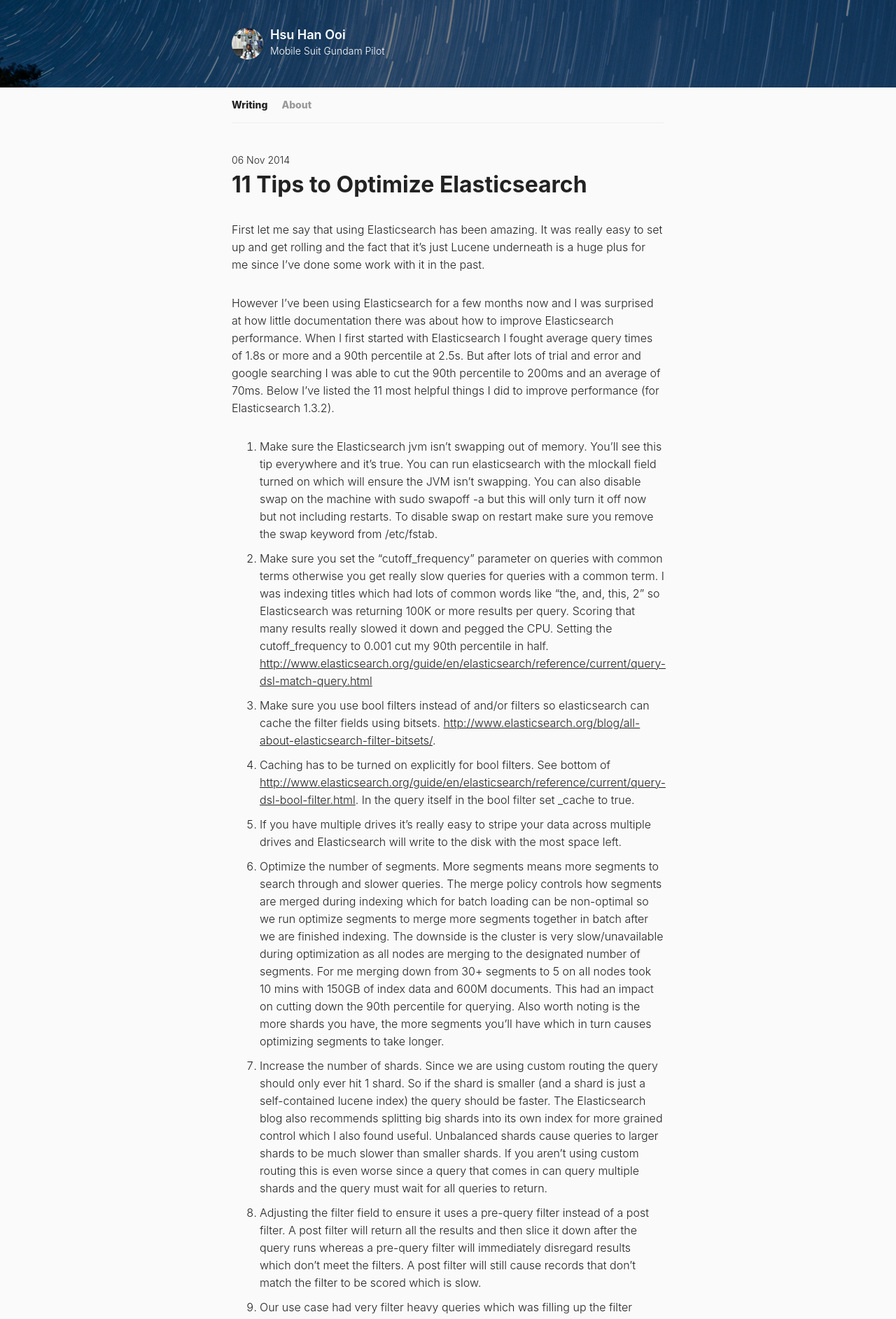
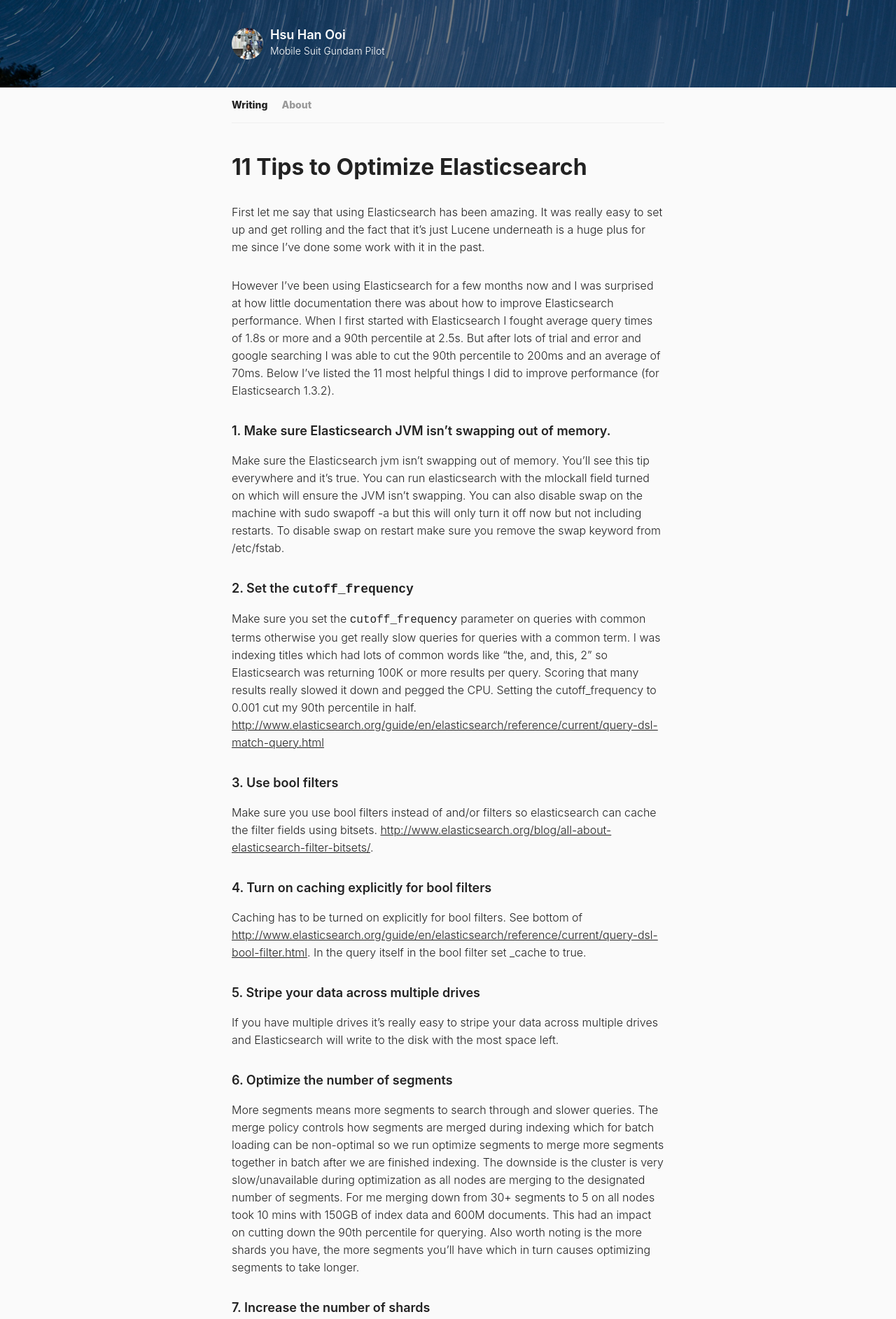
Before and after one commit to hsuhanooi/hsuhanooi.github.io, a Jekyll site: the page built from _posts/2014-11-06-elasticsearch.md, in a window 1280 px wide. Shown: the top 1885 px of the page at 70% size. Built offline with Jekyll 4.4.1, drawn with Linux system fonts in a browser that asks for light colours; Markdown is read by kramdown in place of the engine named in the settings; comment, search, counter and statistics services are not loaded; some of the changed text lies outside the part shown.

Commit message:
styled the posts page and edited them a bit to be easier to read

````diff
--- a/_layouts/post.html
+++ b/_layouts/post.html
@@ -3,7 +3,6 @@ layout: default
 ---
 
 <article class="post">
-  <time datetime="{{ page.date | date_to_xmlschema }}" class="post-date">{{ page.date | date_to_string }}</time>
   <h1 class="post-title">{{ page.title }}</h1>
   {{ content }}
 </article>
--- a/_posts/2014-10-29-rsyslog.md
+++ b/_posts/2014-10-29-rsyslog.md
@@ -14,42 +14,17 @@ First unless you have a good reason to use a previous version you should use the
 
 If you see the below type syntax on a blog or in the documentation this is the old syntax they used to use and you shouldn't follow it. This bit me multiple times.
 
-```
-$ModLoad imfile
-$InputFileName /path/to/file.log`
-$InputFileTag my.logtrust.tag:
-$InputFileStateFile stat-file1-myFileMonitor
-$InputFileSeverity info
-$InputFileFacility local7
-$InputFilePollInterval 1
-$InputFilePersistStateInterval 1
-$InputRunFileMonitor
-```
+<script src="https://gist.github.com/hsukenooi/f320cc12db89d7e27e14a2dcd0571dae.js"></script>
 
 Ubuntu 14.04 and beyond defaults to rsyslog 8.4.4 currently so you won't need to add the apt repo like I did below. Unfortunately my cluster had a mix of 12.04 as well so I had to add the apt repo to be sure.
 
-```
-sudo add-apt-repository ppa:adiscon/v8-stable
-sudo apt-get update
-sudo apt-get install rsyslog
-```
+<script src="https://gist.github.com/hsukenooi/7223fe46414be6d7d18107c7b0268f56.js"></script>
 
 ## Configuring the Client Node
 
 Now that we have 8.4.4 installed we need to configure rsyslog to monitor the log files. Below I have a sample configuration of what I used to monitor Elasticsearch's slow search query log.
 
-elasticsearch.conf
-
-```
-module(load="imfile" PollingInterval="10")
-
-input(type="imfile"
-     File="/elasticsearch/logs/cluster_name_index_search_slowlog.log"
-     Tag="NODE_NAME-search-slow:"
-     StateFile="NODE_NAME-search-slow-state")
-
-*.* @X.X.X.X:514
-```
+<script src="https://gist.github.com/hsukenooi/c245f71b6ea0f33cd373787e4a585cb1.js"></script>
 
 1. The first line just loads the imfile module which contains the code for monitoring a file. It basically stores metadata about what lines have already been sent to the remote server.
 2. The second line defines an input with the details. The type specifies what kind of input it is.
@@ -60,9 +35,7 @@ input(type="imfile"
 
 This just shows an example of monitoring a single file but you can define multiple files to be monitored in the same configuration. After I write the configuration file I'll place it in /etc/rsyslog.d/elasticsearch.conf. By default rsyslog will read all configuration files in /etc/rsyslog.d/ so you just need to place it in there and it should work.
 
-```
-sudo service rsyslog restart
-```
+<script src="https://gist.github.com/hsukenooi/b613c0a0a910cea3782f89be1e5355be.js"></script>
 
 You should always restart the service to pick up any new configuration changes. You can also verify the configuration is correct with rsyslogd -N1. This will just parse all the configuration files and return any errors.
 
@@ -70,10 +43,7 @@ You should always restart the service to pick up any new configuration changes.
 
 If your client isn't sending the data it should be you can add the below to your /etc/rsyslog.conf and then restart it. This will write debug info into /tmp/rsyslog.debug and should show you what it's monitoring and which messages it's sending.
 
-```
-$DebugFile /tmp/rsyslog.debug
-$DebugLevel 2
-```
+<script src="https://gist.github.com/hsukenooi/179f9852bef4347a29d1150a8afca650.js"></script>
 
 ## Configuring the Server Node
 
@@ -81,27 +51,11 @@ The server node is much easier to set up. Edit /etc/rsyslog.conf on the server w
 
 The next part is just a personal preference but I partitioned the logs on the central server by hostname. Here we specify the file name will depend on the hostname variable of the syslog message. So if the host sending the log message is spiderman the output from that client would be written to /var/log/spiderman/syslog.log. The last line just says to use this template FILENAME for all logs.
 
-```
-# provides UDP syslog reception
-$ModLoad imudp
-$UDPServerRun 514
-
-# provides TCP syslog reception
-#$ModLoad imtcp
-#$InputTCPServerRun 514
-
-# This one is the template to generate the log filename dynamically, depending on the client's IP address.
-$template FILENAME,"/var/log/%HOSTNAME%/syslog.log"
-
-# Log all messages to the dynamically formed file. Now each clients log (192.168.1.2, 192.168.1.3,etc...), will be under a separate directory which is formed by the template FILENAME.
-*.* ?FILENAME
-```
+<script src="https://gist.github.com/hsukenooi/7fb2cacd6e0c4d8245065df614d1cccc.js"></script>
 
 Restart the service.
 
-```
-sudo service rsyslog restart
-```
+<script src="https://gist.github.com/hsukenooi/98395e1297604af1bf238538b3cf2f3c.js"></script>
 
 Now you should start seeing logs under /var/log/ by hostname. If you don't you can use the same debug tip from above to try and debug the server as well.
 
--- a/_posts/2014-11-06-elasticsearch.md
+++ b/_posts/2014-11-06-elasticsearch.md
@@ -8,15 +8,37 @@ First let me say that using Elasticsearch has been amazing. It was really easy t
 
 However I've been using Elasticsearch for a few months now and I was surprised at how little documentation there was about how to improve Elasticsearch performance. When I first started with Elasticsearch I fought average query times of 1.8s or more and a 90th percentile at 2.5s. But after lots of trial and error and google searching I was able to cut the 90th percentile to 200ms and an average of 70ms. Below I've listed the 11 most helpful things I did to improve performance (for Elasticsearch 1.3.2).
 
-1. Make sure the Elasticsearch jvm isn't swapping out of memory. You'll see this tip everywhere and it's true. You can run elasticsearch with the mlockall field turned on which will ensure the JVM isn't swapping. You can also disable swap on the machine with sudo swapoff -a but this will only turn it off now but not including restarts. To disable swap on restart make sure you remove the swap keyword from /etc/fstab.
-2. Make sure you set the "cutoff_frequency" parameter on queries with common terms otherwise you get really slow queries for queries with a common term. I was indexing titles which had lots of common words like "the, and, this, 2" so Elasticsearch was returning 100K or more results per query. Scoring that many results really slowed it down and pegged the CPU. Setting the cutoff_frequency to 0.001 cut my 90th percentile in half.  <http://www.elasticsearch.org/guide/en/elasticsearch/reference/current/query-dsl-match-query.html>
-3. Make sure you use bool filters instead of and/or filters so elasticsearch can cache the filter fields using bitsets. <http://www.elasticsearch.org/blog/all-about-elasticsearch-filter-bitsets/>.
-4. Caching has to be turned on explicitly for bool filters. See bottom of <http://www.elasticsearch.org/guide/en/elasticsearch/reference/current/query-dsl-bool-filter.html>. In the query itself in the bool filter set _cache to true.
-5. If you have multiple drives it's really easy to stripe your data across multiple drives and Elasticsearch will write to the disk with the most space left.
-6. Optimize the number of segments. More segments means more segments to search through and slower queries. The merge policy controls how segments are merged during indexing which for batch loading can be non-optimal so we run optimize segments to merge more segments together in batch after we are finished indexing. The downside is the cluster is very slow/unavailable during optimization as all nodes are merging to the designated number of segments. For me merging down from 30+ segments to 5 on all nodes took 10 mins with 150GB of index data and 600M documents. This had an impact on cutting down the 90th percentile for querying. Also worth noting is the more shards you have, the more segments you'll have which in turn causes optimizing segments to take longer.
-7. Increase the number of shards. Since we are using custom routing the query should only ever hit 1 shard. So if the shard is smaller (and a shard is just a self-contained lucene index) the query should be faster.
+## 1. Make sure Elasticsearch JVM isn't swapping out of memory.
+Make sure the Elasticsearch jvm isn't swapping out of memory. You'll see this tip everywhere and it's true. You can run elasticsearch with the mlockall field turned on which will ensure the JVM isn't swapping. You can also disable swap on the machine with sudo swapoff -a but this will only turn it off now but not including restarts. To disable swap on restart make sure you remove the swap keyword from /etc/fstab.
+
+## 2. Set the `cutoff_frequency`
+Make sure you set the `cutoff_frequency` parameter on queries with common terms otherwise you get really slow queries for queries with a common term. I was indexing titles which had lots of common words like "the, and, this, 2" so Elasticsearch was returning 100K or more results per query. Scoring that many results really slowed it down and pegged the CPU. Setting the cutoff_frequency to 0.001 cut my 90th percentile in half.  <http://www.elasticsearch.org/guide/en/elasticsearch/reference/current/query-dsl-match-query.html>
+
+## 3. Use bool filters
+Make sure you use bool filters instead of and/or filters so elasticsearch can cache the filter fields using bitsets. <http://www.elasticsearch.org/blog/all-about-elasticsearch-filter-bitsets/>.
+
+## 4. Turn on caching explicitly for bool filters
+Caching has to be turned on explicitly for bool filters. See bottom of <http://www.elasticsearch.org/guide/en/elasticsearch/reference/current/query-dsl-bool-filter.html>. In the query itself in the bool filter set _cache to true.
+
+## 5. Stripe your data across multiple drives
+If you have multiple drives it's really easy to stripe your data across multiple drives and Elasticsearch will write to the disk with the most space left.
+
+## 6. Optimize the number of segments
+More segments means more segments to search through and slower queries. The merge policy controls how segments are merged during indexing which for batch loading can be non-optimal so we run optimize segments to merge more segments together in batch after we are finished indexing. The downside is the cluster is very slow/unavailable during optimization as all nodes are merging to the designated number of segments. For me merging down from 30+ segments to 5 on all nodes took 10 mins with 150GB of index data and 600M documents. This had an impact on cutting down the 90th percentile for querying. Also worth noting is the more shards you have, the more segments you'll have which in turn causes optimizing segments to take longer.
+
+## 7. Increase the number of shards
+Since we are using custom routing the query should only ever hit 1 shard. So if the shard is smaller (and a shard is just a self-contained lucene index) the query should be faster.
+
 The Elasticsearch blog also recommends splitting big shards into its own index for more grained control which I also found useful. Unbalanced shards cause queries to larger shards to be much slower than smaller shards. If you aren't using custom routing this is even worse since a query that comes in can query multiple shards and the query must wait for all queries to return.
-8. Adjusting the filter field to ensure it uses a pre-query filter instead of a post filter. A post filter will return all the results and then slice it down after the query runs whereas a pre-query filter will immediately disregard results which don't meet the filters. A post filter will still cause records that don't match the filter to be scored which is slow.
-9. Our use case had very filter heavy queries which was filling up the filter cache. Everybody always talks about the field data cache but for us we had issues with filter cache evictions. I increased the size of the filter cache from 10% to 20% and that reduced evictions by half.
-10. If you are using smart routing you should use query_and_fetch and not the default query_then_fetch. query_then_fetch makes 2 roundtrips. One for the query and finds all the documents per shard. The second fetches the data. query_and_fetch only sends 1 roundtrip and combines both query and fetch into one round trip. This is especially helpful if your Elasticsearch nodes aren't within the same rack or have high latency between nodes.
-11. This is less of an optimization as it is making your devops life easier. Ensure all nodes have about the same storage size. Having a single node with a smaller size and using disk-based shard allocation produced ops nightmares for me. The cluster continuously tried to reallocate shards on and off the nodes with a smaller storage space. Later on I found out you can tune the reallocation process using disk based watermarking and tuning how strict the cluster should be about evening out shards. <http://www.elasticsearch.org/guide/en/elasticsearch/reference/current/index-modules-allocation.html>.
+
+## 8. Pre-query filter instead of post filter
+Adjusting the filter field to ensure it uses a pre-query filter instead of a post filter. A post filter will return all the results and then slice it down after the query runs whereas a pre-query filter will immediately disregard results which don't meet the filters. A post filter will still cause records that don't match the filter to be scored which is slow.
+
+## 9. Increase the size of ther filter cache
+Our use case had very filter heavy queries which was filling up the filter cache. Everybody always talks about the field data cache but for us we had issues with filter cache evictions. I increased the size of the filter cache from 10% to 20% and that reduced evictions by half.
+
+## 10. Use `query_and_fetch` instead of `query_then_fetch`
+If you are using smart routing you should use `query_and_fetch` and not the default `query_then_fetch`. `query_then_fetch` makes 2 roundtrips. One for the query and finds all the documents per shard. The second fetches the data. `query_and_fetch` only sends 1 roundtrip and combines both query and fetch into one round trip. This is especially helpful if your Elasticsearch nodes aren't within the same rack or have high latency between nodes.
+
+## Ensure all nodes have about the same storage size.
+This is less of an optimization as it is making your devops life easier. Having a single node with a smaller size and using disk-based shard allocation produced ops nightmares for me. The cluster continuously tried to reallocate shards on and off the nodes with a smaller storage space. Later on I found out you can tune the reallocation process using disk based watermarking and tuning how strict the cluster should be about evening out shards. <http://www.elasticsearch.org/guide/en/elasticsearch/reference/current/index-modules-allocation.html>.
--- a/public/css/poole.sass
+++ b/public/css/poole.sass
@@ -151,6 +151,9 @@ nav
   .post-date
     margin-bottom: 6px
 
+  .gist
+    margin-bottom: 30px
+
   .subheadline
     font-size: 24px
     line-height: 30px
````
